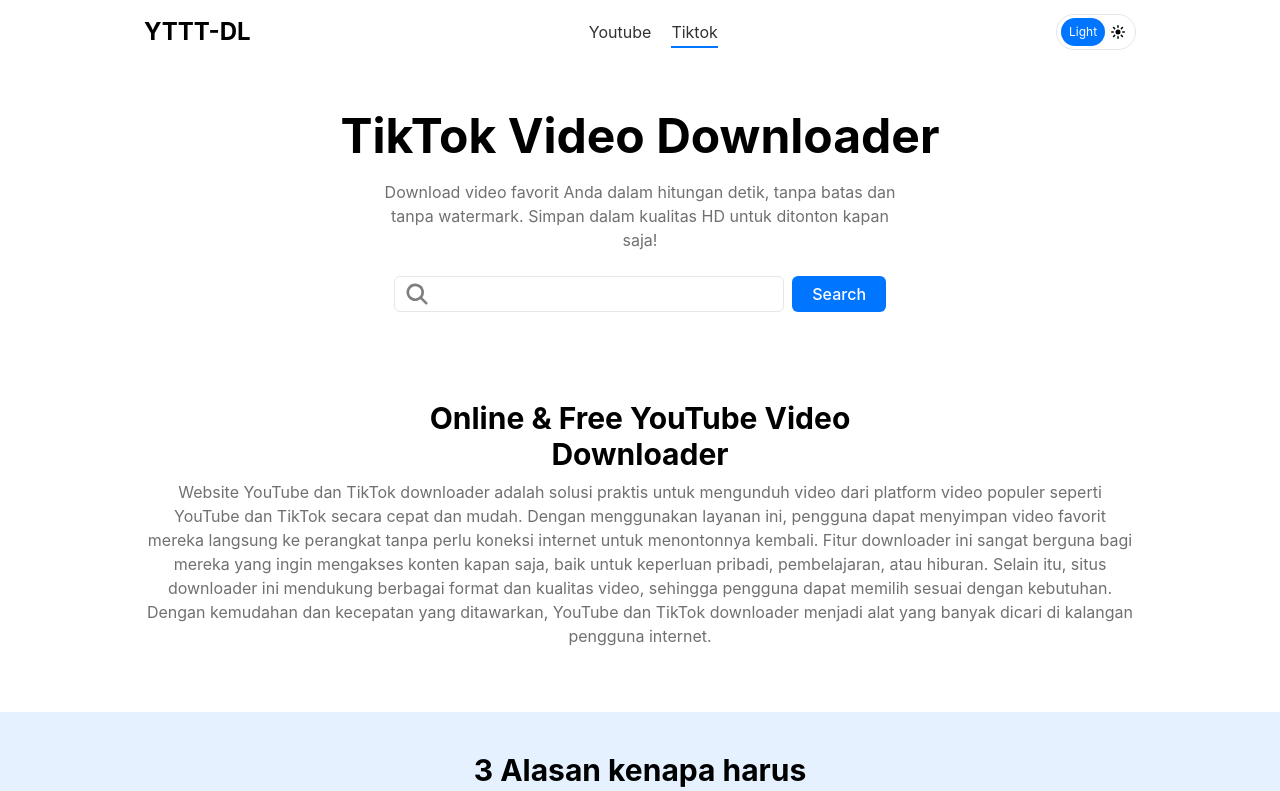
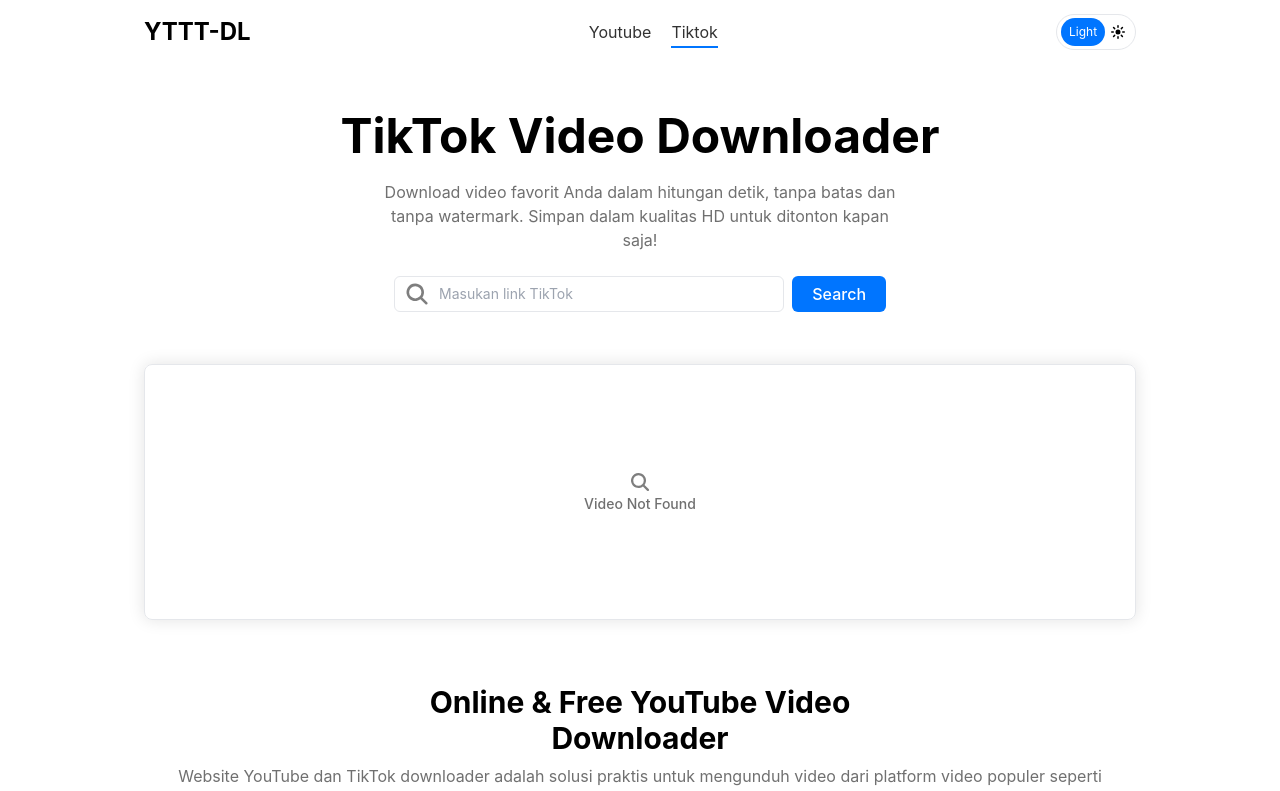
Before and after one commit to kodingkeun/ytttdl, a Nuxt app: page /tiktok in a window 1280 px wide. Shown: the top 791 px of the page. Built offline with nearby package versions, Linux system fonts and the light colour scheme.

Commit message:
feat: add card preview status and add placeholder on search

```diff
--- a/pages/tiktok.vue
+++ b/pages/tiktok.vue
@@ -85,6 +85,7 @@ const togglePlayPause = () => {
 <template>
     <div class="flex flex-col gap-5 items-center text-center mt-5">
         <InputSearch
+            placeholder="Masukan link TikTok"
             v-model="form.url"
             :errors="form.errors.url"
             :loading="pending"
@@ -103,8 +104,8 @@ const togglePlayPause = () => {
             </small>
         </transition>
 
-        <div class="flex flex-col gap-2 items-center">
-            <div v-if="video && !pending" class="w-full flex gap-3 max-w-xs">
+        <div v-if="video && !pending" class="flex flex-col gap-2 items-center">
+            <div class="w-full flex gap-3 max-w-xs">
                 <div
                     class="flex-1 min-h-[568px] sm:max-h-[500px] rounded-md shadow overflow-hidden relative"
                 >
@@ -177,5 +178,7 @@ const togglePlayPause = () => {
                 <ButtonDownload :downloading="isDownloading" />
             </form>
         </div>
+        <CardPreviewStatus v-else-if="!videos && !pending" status="not-found" />
+        <CardPreviewLoading v-else-if="!videos && pending" />
     </div>
 </template>
```
